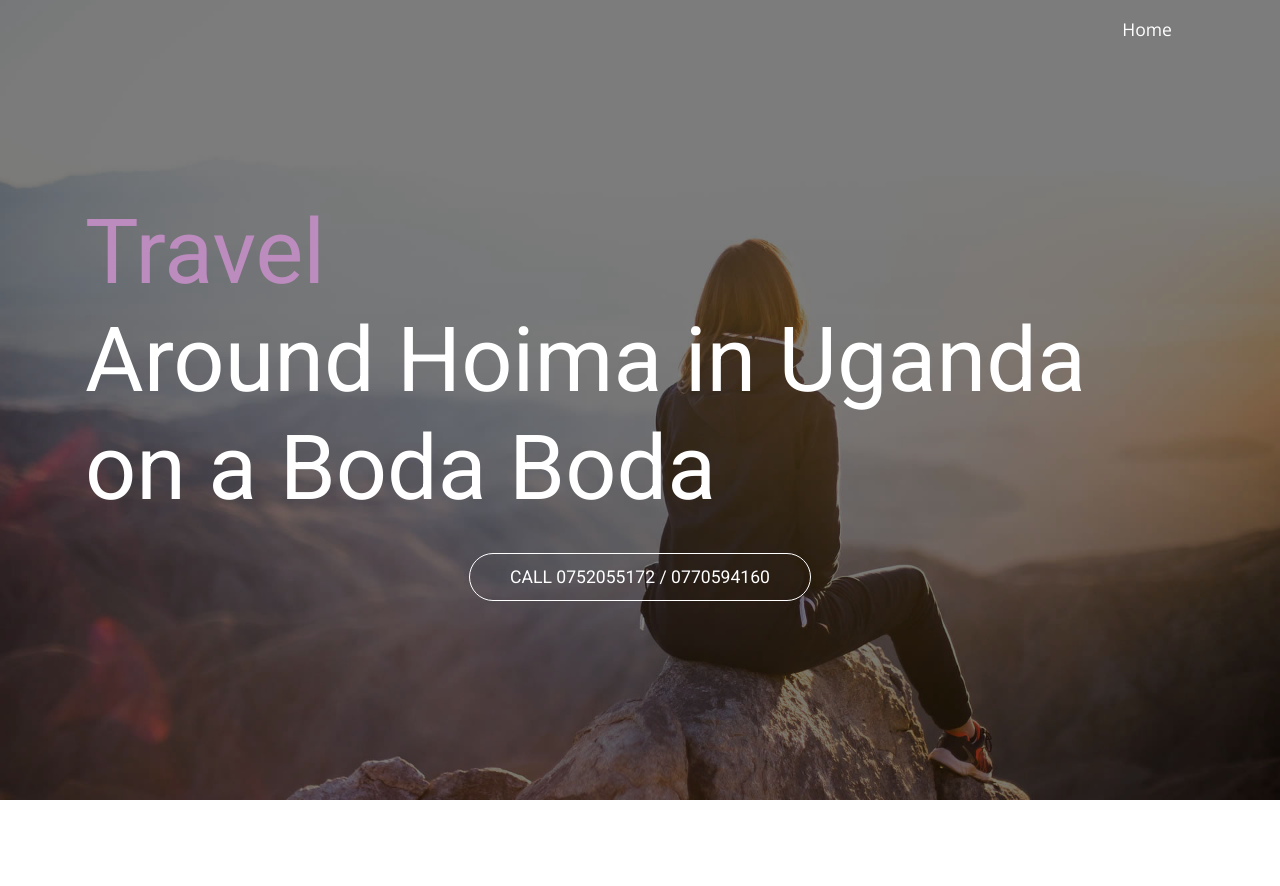
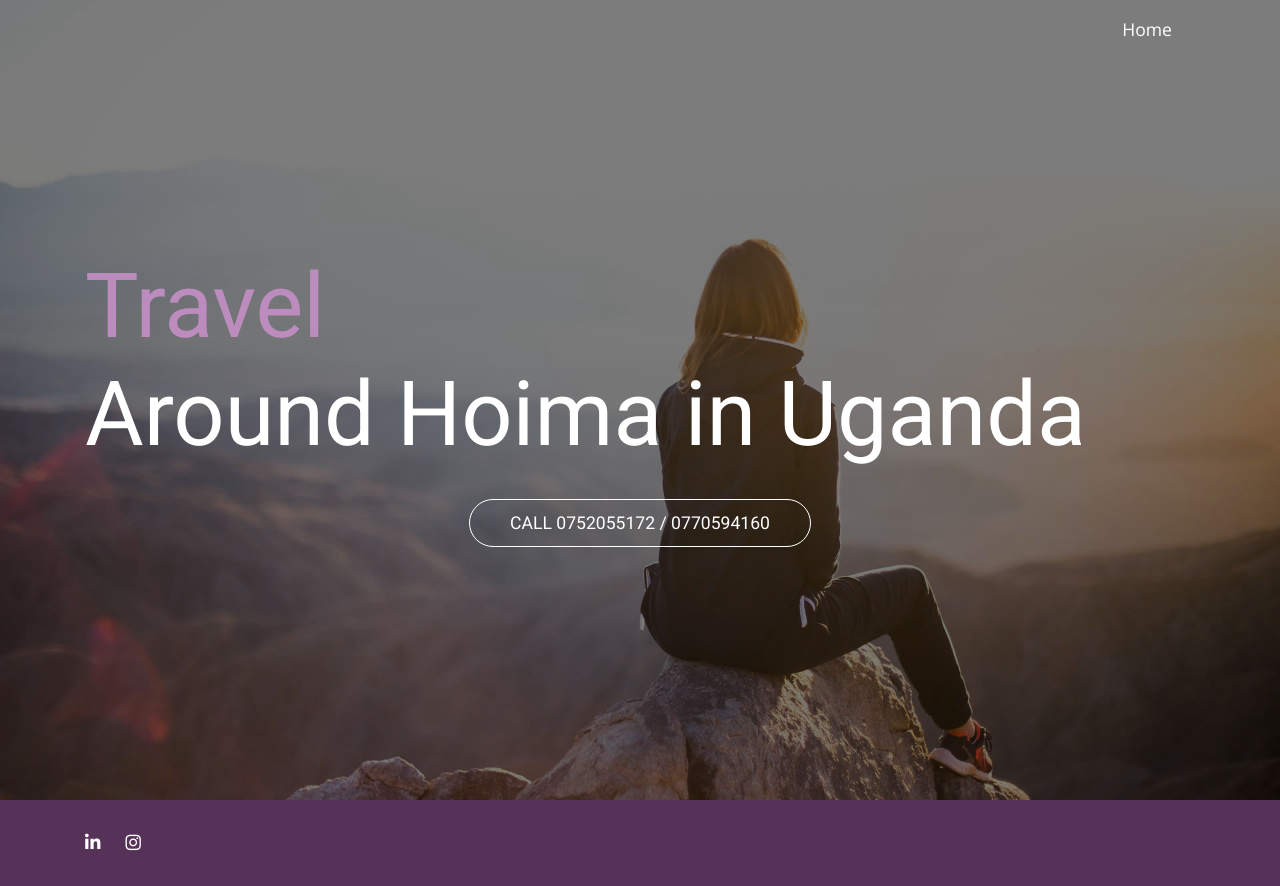
Before and after one commit to jakobwamani/offdutytours, a plain HTML site: page index.html in a window 1280 px wide. Before the commit the page ends 800 px from the top, so only its background shows below. Drawn offline with nearby package versions, Linux system fonts and the light colour scheme.

Commit message:
April 30 2021 12:47hrs

```diff
--- a/index.html
+++ b/index.html
@@ -8,6 +8,8 @@
         <link rel="stylesheet" href="css/style.css">
         <link rel="stylesheet" href="css/fontawesome.min.css">
         <link href="https://fonts.googleapis.com/css?family=Open+Sans|Roboto" rel="stylesheet">
+        <!-- Add icon library -->
+<link rel="stylesheet" href="https://cdnjs.cloudflare.com/ajax/libs/font-awesome/4.7.0/css/font-awesome.min.css">
     </head>
     <body>
 
@@ -56,7 +58,7 @@
             <div class="overlay">
                 <div class="container">
                     <div>
-                        <h1><span>Travel</span><br>Around Hoima in Uganda on a Boda Boda</h1>
+                        <h1><span>Travel</span><br>Around Hoima in Uganda </h1>
                         <!-- <p>It is a long established fact that a reader will be distracted by the readable content of a page when looking at its layout. The point of using Lorem Ipsum is that it has a more-or-less normal distribution of letters, as</p> -->
                         <button><a href="#" class="text-uppercase">CALL 0752055172 / 0770594160</a></button>
                     </div>
@@ -195,15 +197,15 @@
             </div>
         </div> -->
 
-        <!-- <footer>
+         <footer>
             <div class="container">
                 <ul>
-                    <li><a href="#"><i class="fab fa-facebook-f"></i></a></li>
-                    <li><a href="#"><i class="fab fa-twitter"></i></a></li>
-                    <li><a href="#"><i class="fab fa-linkedin-in"></i></a></li>
-                    <li><a href="#"><i class="fab fa-google-plus-g"></i></a></li>
+                    <!-- <li><a href="#"><i class="fab fa-facebook-f"></i></a></li> -->
+                     <!-- <li><a href="#"><i class="fab fa-twitter"></i></a></li> -->
+                    <li><a href="https://www.linkedin.com/in/jacob-wamani-a9105a14a/"><i class="fab fa-linkedin-in"></i></a></li>
+                    <li><a href="https://www.instagram.com/offdutytours/"><i class="fab fa-instagram"></i></a></li>
                 </ul>
-                <div class="row">
+                <!-- <div class="row">
                     <div class="col-lg-3 col-md-6 col-12">
                         <div class="item">
                             <h4 class="text-uppercase">Contact us</h4>
@@ -247,11 +249,12 @@
                         </div>
                     </div>
                 </div>
-            </div>
-            <div class="copyright text-center">
+            </div> -->
+            <!-- <div class="copyright text-center">
                 <p>Copyright 2019  Design by <a href="https://html.design">Free Html Templates</a></p>
-            </div>
-        </footer> -->
+
+            </div> -->
+        </footer>
 
         <script src="js/jquery-3.3.1.min.js"></script>
         <script src="js/bootstrap.min.js"></script>
```
